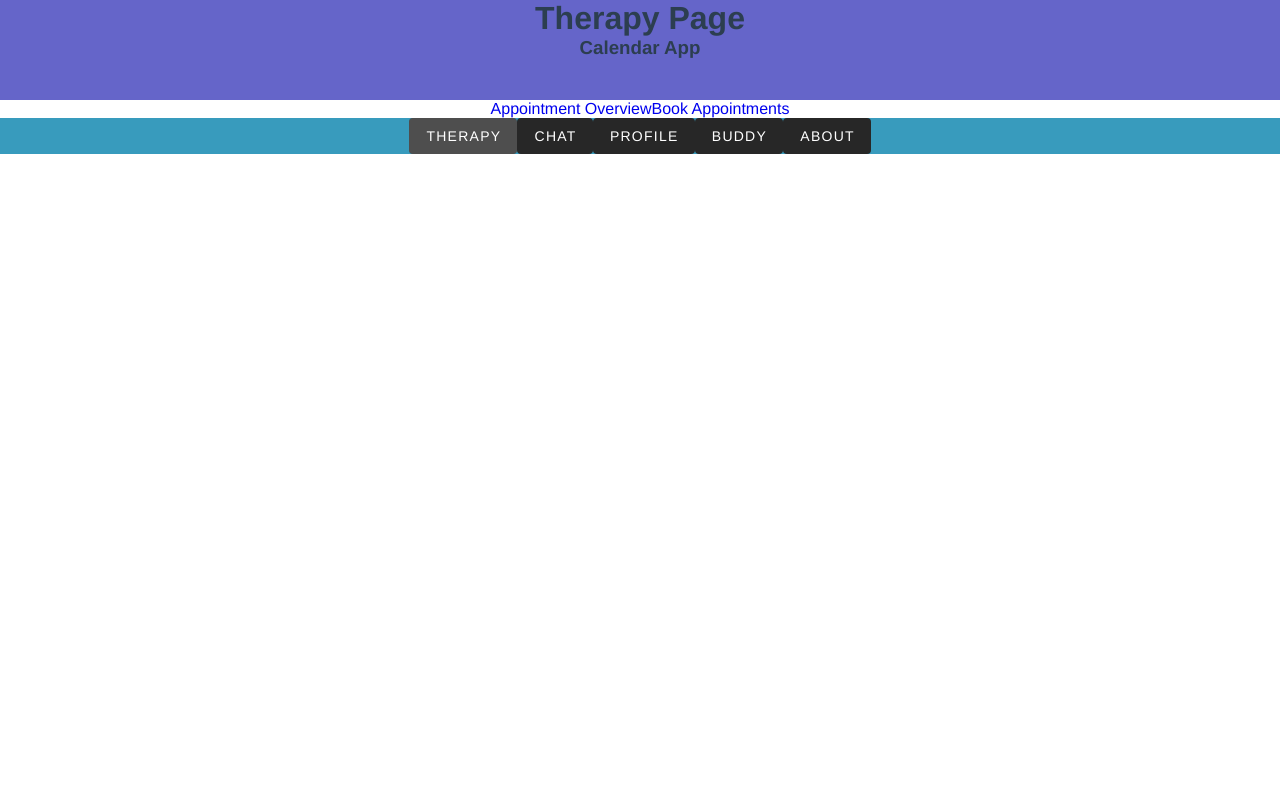
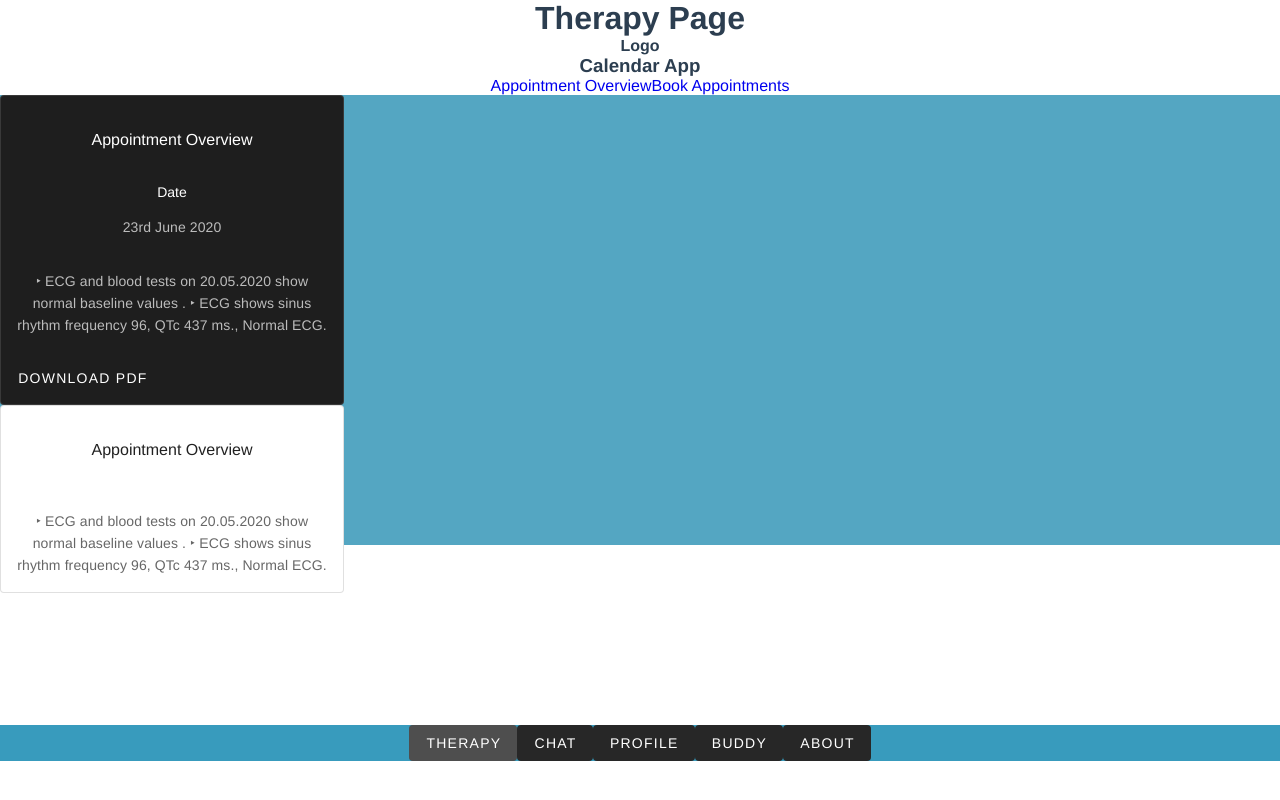
Before and after one commit to shhaun/vala-health-chat, a Vue app: page /therapy in a window 1280 px wide. Built offline with nearby package versions, Linux system fonts and the light colour scheme.

Commit message:
updated Nav.vue dynamic Height
-> Updated Dynamic Height on App.vue

-> Submitted Penda Svane

```diff
--- a/src/App.vue
+++ b/src/App.vue
@@ -1,6 +1,6 @@
 <template>
   <div id="app">
-    <v-content>
+    <v-content class="homeView">
        <router-view/>
     </v-content>
     <div>
@@ -22,6 +22,9 @@ export default {
 </script>
 
 <style lang="scss">
+.homeView {
+  height: calc(100vh - 75px);
+}
 #app {
   font-family: Avenir, Helvetica, Arial, sans-serif;
   -webkit-font-smoothing: antialiased;
--- a/src/components/Therapy/appointmentOverview.vue
+++ b/src/components/Therapy/appointmentOverview.vue
@@ -1,21 +1,51 @@
 <template>
-    <div class="appointmentOverview">
-        <h1>Clinic Contract</h1>
-        <h3>Description of Clinic Appointment</h3>
+  <div class="appointmentOverview">
+    <v-card class="pa-02" max-width="344" outlined dark>
+      <v-list-item three-line>
+        <v-list-item-content>
+          <v-list-item-title class="headline mb-1"
+            >Appointment Overview</v-list-item-title
+          >
+        </v-list-item-content>
+      </v-list-item>
+      <v-list-item-subtitle>Date</v-list-item-subtitle>
+      <v-card-text>
+        23rd June 2020
+      </v-card-text>
+      <v-card-text>
+        ‣ ECG and blood tests on 20.05.2020 show normal baseline values . ‣ ECG
+        shows sinus rhythm frequency 96, QTc 437 ms., Normal ECG.
+      </v-card-text>
 
-        <h4>Add Comment</h4>
-    </div>
+      <v-card-actions>
+        <v-btn text>Download PDF</v-btn>
+      </v-card-actions>
+    </v-card>
+    <v-card class="pa-02" max-width="344" outlined light>
+      <v-list-item three-line>
+        <v-list-item-content>
+          <v-list-item-title class="headline mb-1"
+            >Appointment Overview</v-list-item-title
+          >
+        </v-list-item-content>
+      </v-list-item>
+      <v-card-text>
+        ‣ ECG and blood tests on 20.05.2020 show normal baseline values . ‣ ECG
+        shows sinus rhythm frequency 96, QTc 437 ms., Normal ECG.
+      </v-card-text>
+    </v-card>
+  </div>
 </template>
 
 <script>
-    export default {
-        name: 'appointmentOVerview'
-    }
+export default {
+  name: "appointmentOVerview",
+};
 </script>
 
 <style lang="scss" scoped>
 .appointmentOverview {
-    height: 450px;
-    background-color: rgb(84, 166, 194);
+  height: 450px;
+  background-color: rgb(84, 166, 194);
 }
 </style>
--- a/src/router/index.js
+++ b/src/router/index.js
@@ -73,7 +73,7 @@ const routes = [
       {
         // UserProfile will be rendered inside User's <router-view>
         // when /user/:id/profile is matched
-        path: "/appointmentOverview",
+        path: "/therapy",
         component: appointmentOverview,
       },
       {
@@ -95,7 +95,7 @@ const routes = [
     component: About,
     children: [
       {
-        path: "/aboutDevelopers",
+        path: "/about",
         component: aboutDevelopers,
       },
       {
@@ -118,7 +118,7 @@ const routes = [
     component: Chat,
     children: [
       {
-        path: "/chatApp",
+        path: "/chat",
         component: chatApp,
       },
       {
--- a/src/views/About.vue
+++ b/src/views/About.vue
@@ -4,7 +4,7 @@
       About Page
     </h1>
     <div class="aboutPageNav">
-      <router-link to="/aboutDevelopers">
+      <router-link to="/about">
         <button>About Developers</button></router-link
       >
       <router-link to="/aboutTherapists">
--- a/src/views/Chat.vue
+++ b/src/views/Chat.vue
@@ -6,7 +6,7 @@
     <h3>Chat Messages</h3>
     <h4>Text Chat</h4>
 
-    <router-link to="/chatApp"> <button>Chat</button></router-link>
+    <router-link to="/chat"> <button>Chat</button></router-link>
      <router-link to="/chatHistory"> <button>Chat History</button></router-link>
   <router-view></router-view>
   </div>
--- a/src/views/Home.vue
+++ b/src/views/Home.vue
@@ -7,7 +7,6 @@
     <router-link to="/"> <button>Profile Home</button></router-link>
     <router-link to="/moodApp"> <button>Mood App</button></router-link>
     <router-link to="/settingsApp"> <button>Settings</button></router-link>
-
     <router-view></router-view>
   </div>
 </template>
--- a/src/views/Therapy.vue
+++ b/src/views/Therapy.vue
@@ -1,13 +1,14 @@
 <template>
-  <div>
-    <div id="therapyApp">
+  <div class="therapyApp">
+    <div >
       <h1>Therapy Page</h1>
-      <h3>
+
+      <h4>Logo</h4>
+    </div>
+    <h3>
         Calendar App
-      </h3>
-    </div>
-
-    <router-link to="/appointmentOverview"> <button>Appointment Overview</button></router-link>
+    </h3>
+    <router-link to="/therapy"> <button>Appointment Overview</button></router-link>
     <router-link to="/bookAppointments">
       <button>Book Appointments</button></router-link
     >
@@ -20,7 +21,8 @@ export default {};
 </script>
 
 <style lang="scss" scoped>
-#therapyApp {
-  background-color: rgb(101, 101, 201);
-  height:  100px;
-}</style>
+.therapyApp {
+  height: 100vh;
+}
+
+</style>
```
Also changed, not shown: src/components/Therapy/calendarApp.vue (added, +15 -0 lines).
